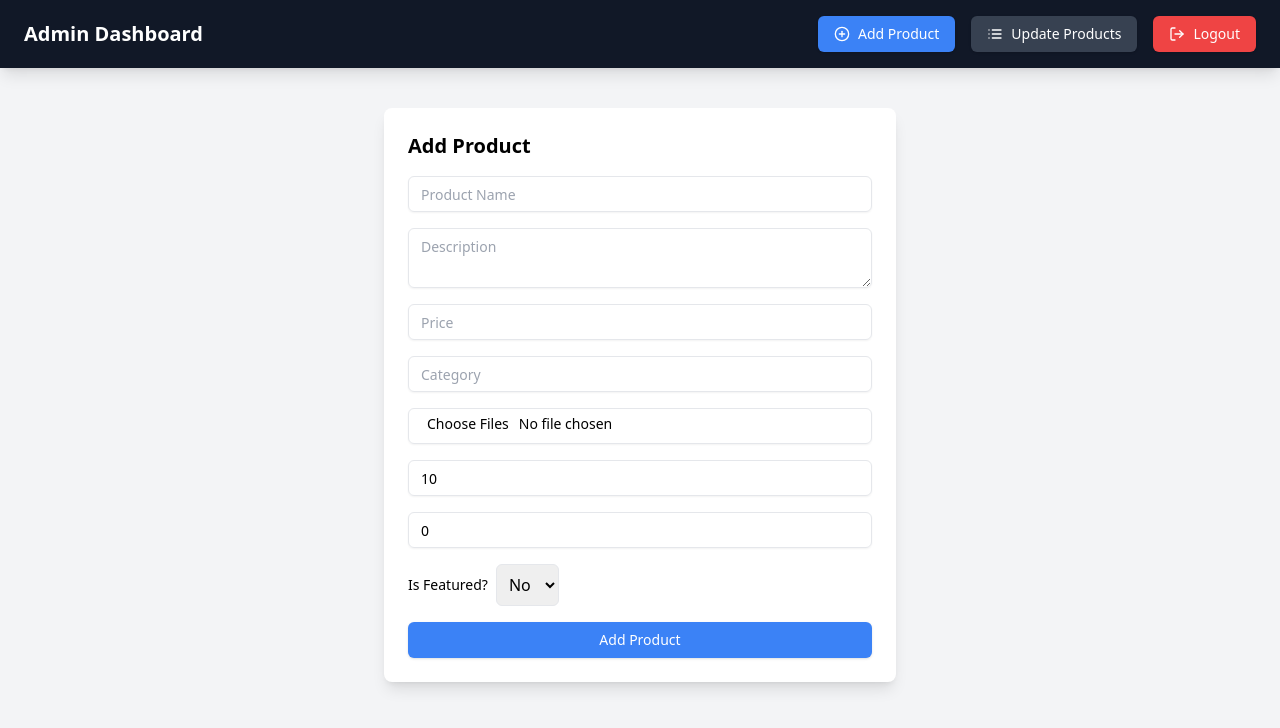
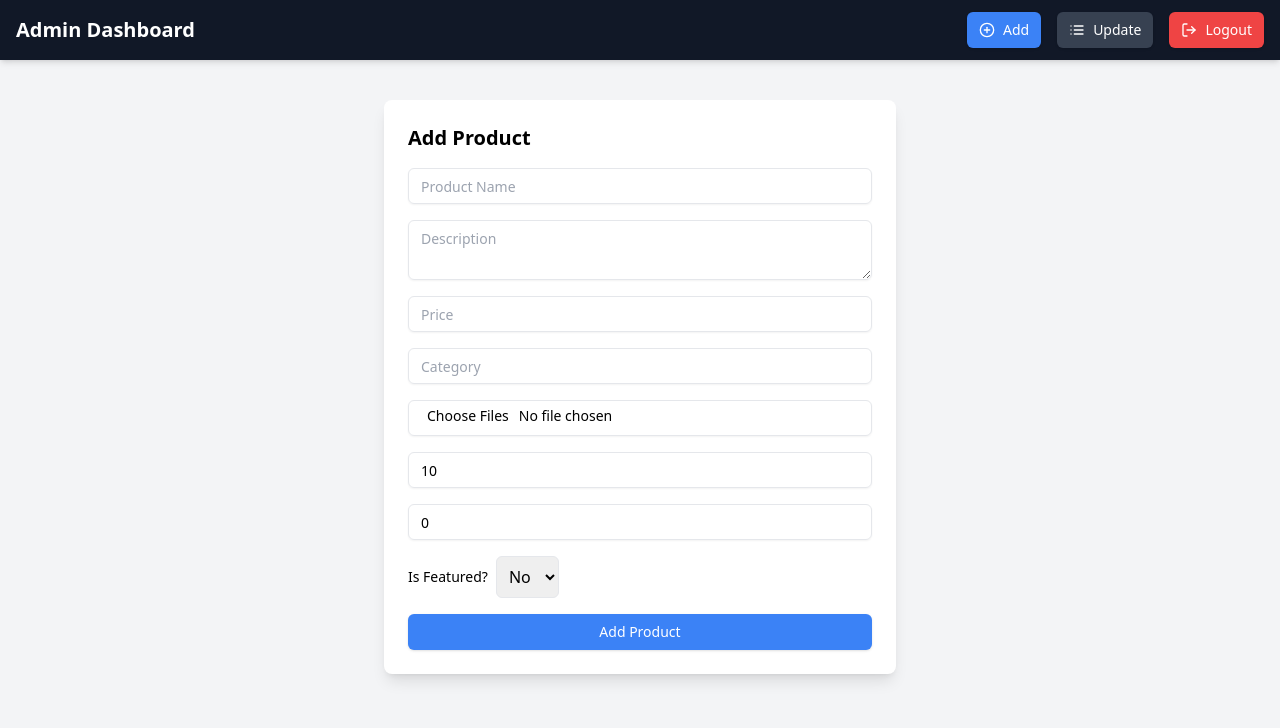
Before and after one commit to Shaikhmohamm/nayaab, a Next.js app: page /admin/add-product in a window 1280 px wide. Shown: the top 728 px of the page. Built offline with nearby package versions, Linux system fonts and the light colour scheme.

Commit message:
changes in adminNav

```diff
--- a/src/components/AdminNav.jsx
+++ b/src/components/AdminNav.jsx
@@ -9,7 +9,9 @@ const AdminNav = () => {
 
   const handleLogout = async () => {
     try {
-            await axios.get(`${process.env.NEXT_PUBLIC_API_BASE_URL}/api/user/logout`, { withCredentials: true });
+      await axios.get(`${process.env.NEXT_PUBLIC_API_BASE_URL}/api/user/logout`, {
+        withCredentials: true,
+      });
       router.push("/");
     } catch (error) {
       console.error("Logout failed:", error);
@@ -17,18 +19,36 @@ const AdminNav = () => {
   };
 
   return (
-        <nav className="w-full bg-gray-900 text-white py-4 px-6 flex justify-between items-center shadow-lg">
-            <h1 className="text-xl font-bold">Admin Dashboard</h1>
-            <div className="flex gap-4">
-                <Button onClick={() => router.push("/admin/add-product")} className="bg-blue-500 hover:bg-blue-600 flex items-center gap-2 px-4 py-2 rounded-md">
-                    <PlusCircle className="w-5 h-5" /> Add Product
+    <nav className="w-full bg-gray-900 text-white py-3 px-4 shadow-md">
+      <div className="flex flex-col sm:flex-row sm:justify-between sm:items-center gap-3">
+        {/* Admin Dashboard Title */}
+        <h1 className="text-lg sm:text-xl font-semibold text-center sm:text-left">
+          Admin Dashboard
+        </h1>
+
+        {/* Button Group */}
+        <div className="flex flex-wrap justify-center sm:justify-end gap-2 sm:gap-4">
+          <Button
+            onClick={() => router.push("/admin/add-product")}
+            className="bg-blue-500 hover:bg-blue-600 text-sm px-3 py-1.5 rounded-md flex items-center gap-2"
+          >
+            <PlusCircle className="w-4 h-4" /> Add
           </Button>
-                <Button onClick={() => router.push("/admin/update-products")} className="bg-gray-700 hover:bg-gray-800 flex items-center gap-2 px-4 py-2 rounded-md">
-                    <List className="w-5 h-5" /> Update Products
+
+          <Button
+            onClick={() => router.push("/admin/update-products")}
+            className="bg-gray-700 hover:bg-gray-800 text-sm px-3 py-1.5 rounded-md flex items-center gap-2"
+          >
+            <List className="w-4 h-4" /> Update
           </Button>
-                <Button onClick={handleLogout} className="bg-red-500 hover:bg-red-600 text-white flex items-center gap-2 px-4 py-2 rounded-md">
-                    <LogOut className="w-5 h-5" /> Logout
+
+          <Button
+            onClick={handleLogout}
+            className="bg-red-500 hover:bg-red-600 text-sm px-3 py-1.5 rounded-md flex items-center gap-2"
+          >
+            <LogOut className="w-4 h-4" /> Logout
           </Button>
+        </div>
       </div>
     </nav>
   );
```
Lines whose indentation alone changed are shown as unchanged.
